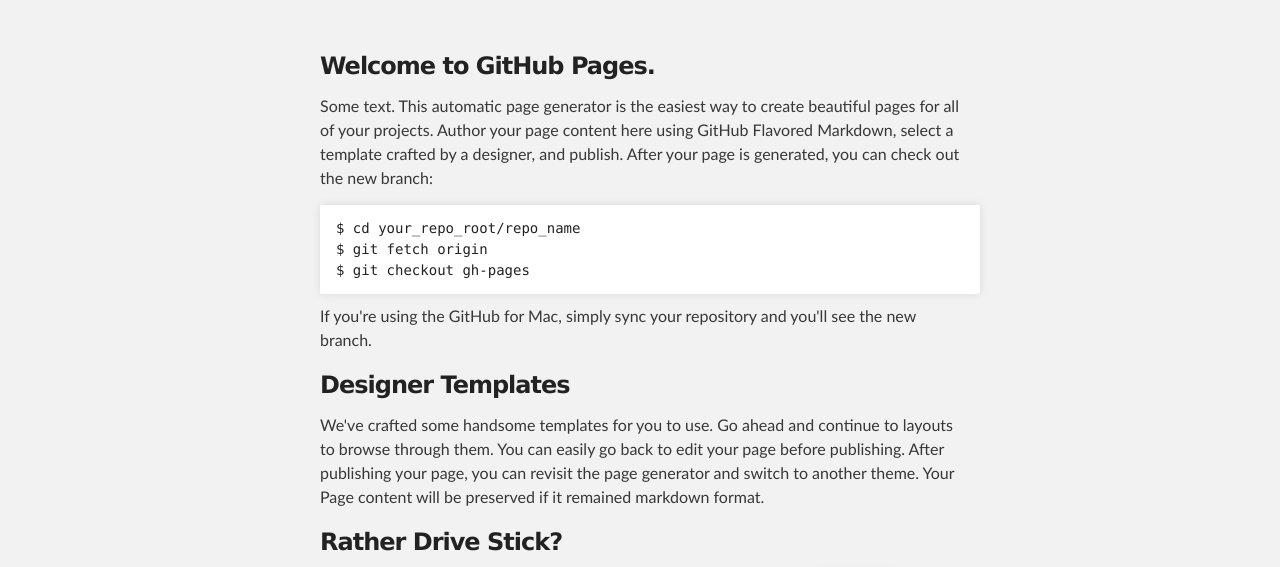
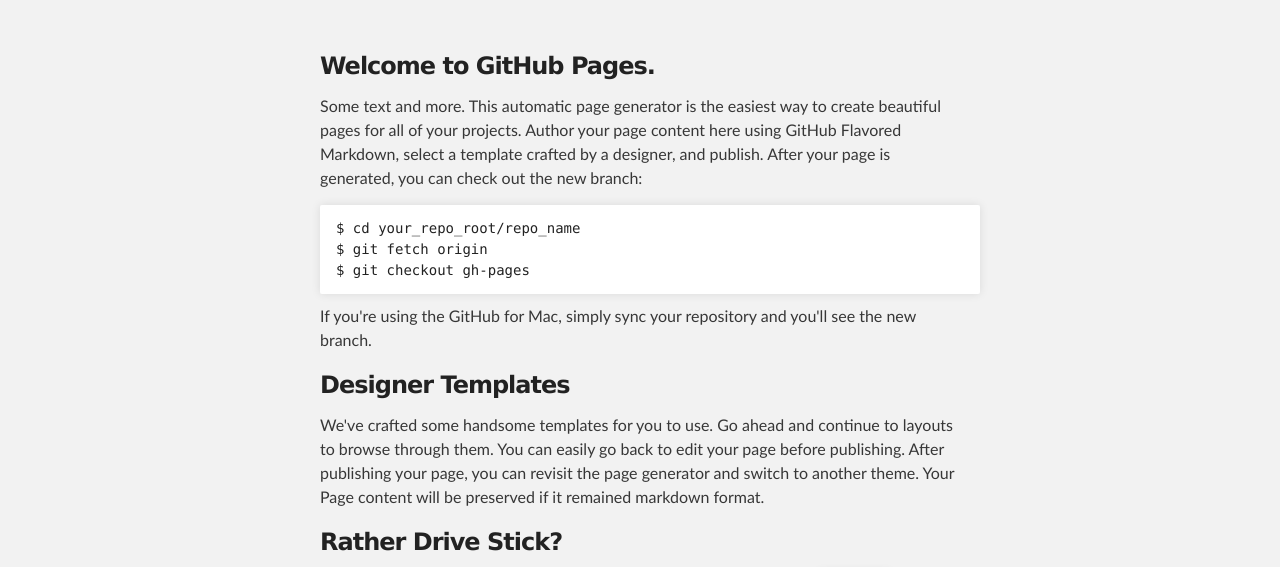
Before and after one commit to gomobile/gomobile.github.com, a plain HTML site: page index.html in a window 1280 px wide. Shown: the part 212-779 px from the top of the page. Drawn offline with Linux system fonts and the light colour scheme.

Commit message:
add 'and more'

```diff
--- a/index.html
+++ b/index.html
@@ -29,7 +29,7 @@
       <section id="main_content" class="inner">
         <h3>Welcome to GitHub Pages.</h3>
 
-<p>Some text. This automatic page generator is the easiest way to create beautiful pages for all of your projects. Author your page content here using GitHub Flavored Markdown, select a template crafted by a designer, and publish. After your page is generated, you can check out the new branch:</p>
+<p>Some text and more. This automatic page generator is the easiest way to create beautiful pages for all of your projects. Author your page content here using GitHub Flavored Markdown, select a template crafted by a designer, and publish. After your page is generated, you can check out the new branch:</p>
 
 <pre><code>$ cd your_repo_root/repo_name
 $ git fetch origin
```
